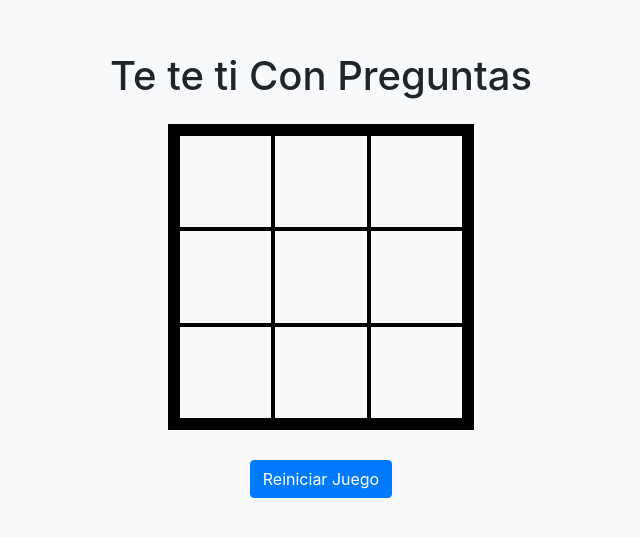
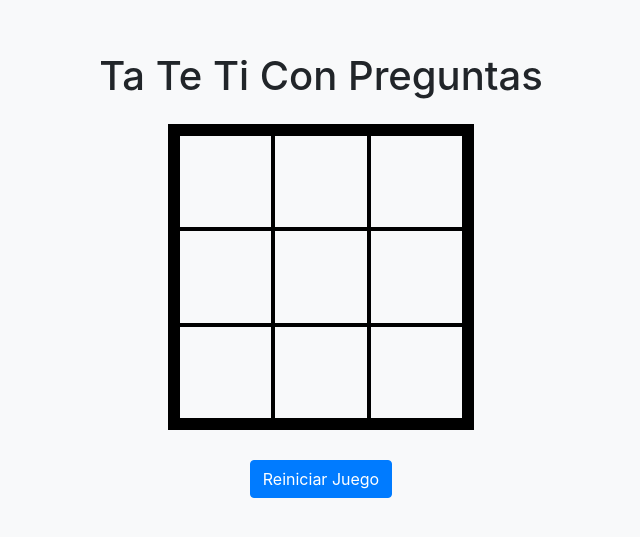
Before and after one commit to RicardoAlvarez1980/TatetiPreguntados_alvarez_coronel, a plain HTML site: page index.html in a window 1280 px wide. Shown: the part 125-662 px from the top of the page, without its empty margins (319-959 px from the left). Drawn offline with nearby package versions, Linux system fonts and the light colour scheme.

Commit message:
Actualizar index.html
modifique el nombre del juego

```diff
--- a/index.html
+++ b/index.html
@@ -3,13 +3,13 @@
 <head>
   <meta charset="UTF-8">
   <meta name="viewport" content="width=device-width, initial-scale=1.0">
-  <title>Te te ti Con Preguntas</title>
+  <title>Ta Te Ti Con Preguntas</title>
   <link rel="stylesheet" href="style.css">
   <link rel="stylesheet" href="https://stackpath.bootstrapcdn.com/bootstrap/4.5.2/css/bootstrap.min.css">
 </head>
 <body class="bg-light">
   <div class="container py-4 text-center">
-    <h1 class="mb-4">Te te ti Con Preguntas</h1>
+    <h1 class="mb-4">Ta Te Ti Con Preguntas</h1>
     <div class="row justify-content-center">
       <div class="col-md-6">
         <div class="custom-board">
```
